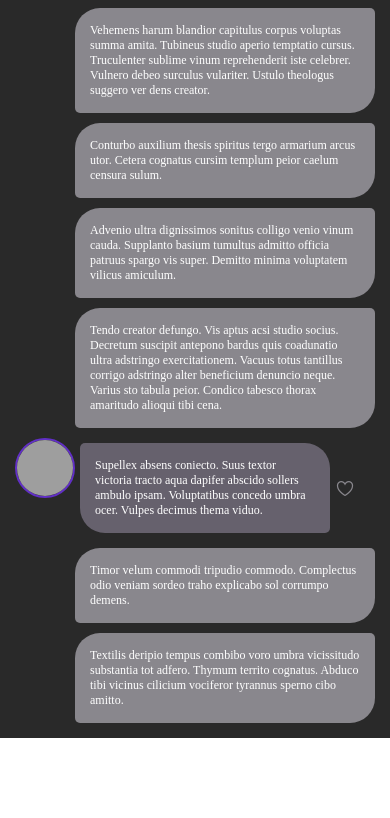
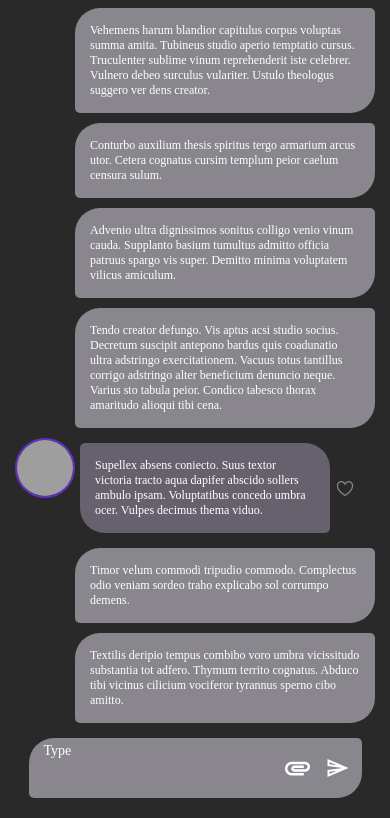
Before and after one commit to mfardogan/React-Native-Chat-App-Design., a React Native app: screen /chat in a window 390 px wide. Shown: the part 420-1238 px from the top of the page. Before the commit the page ends 1158 px from the top, so only its background shows below. Built offline with nearby package versions, Linux system fonts and the light colour scheme; grey boxes are pictures that could not be loaded; a web font is replaced by a local one.

Commit message:
[dev]: Change borders.

```diff
--- a/screens/Chat/Chat.js
+++ b/screens/Chat/Chat.js
@@ -1,8 +1,18 @@
-import { Feather, Ionicons } from "@expo/vector-icons";
+import {
+  Feather,
+  Ionicons,
+  MaterialCommunityIcons,
+  MaterialIcons,
+} from "@expo/vector-icons";
 import { useNavigation } from "@react-navigation/native";
 import React from "react";
 import { Image, Text, View } from "react-native";
-import { ScrollView, TouchableOpacity } from "react-native-gesture-handler";
+
+import {
+  ScrollView,
+  TextInput,
+  TouchableOpacity,
+} from "react-native-gesture-handler";
 import { Consts } from "../../constants/Consts";
 import { Dummy } from "../../stores/Dummy";
 import { Styles } from "./Styles";
@@ -10,7 +20,8 @@ import { Styles } from "./Styles";
 export const Chat = () => {
   const room = Dummy.chat;
   const user = Dummy.users.at(3);
-  const { container, date } = Styles;
+  const { container, date, sendMessageBox, textBox, attachments, send } =
+    Styles;
   const navigation = useNavigation();
 
   React.useEffect(() => {
@@ -33,6 +44,31 @@ export const Chat = () => {
           <ToMe key={i} image={room.receiver} message={x.text} isme={x.isme} />
         ))}
       </ScrollView>
+
+      <View style={sendMessageBox}>
+        <TextInput
+          multiline
+          style={textBox}
+          placeholder="Type"
+          placeholderTextColor={"white"}
+        />
+
+        <View style={attachments}>
+          <TouchableOpacity>
+            <MaterialIcons name="attachment" size={30} color="white" />
+          </TouchableOpacity>
+        </View>
+
+        <View style={send}>
+          <TouchableOpacity>
+            <MaterialCommunityIcons
+              name="send-outline"
+              size={24}
+              color="white"
+            />
+          </TouchableOpacity>
+        </View>
+      </View>
     </View>
   );
 };
--- a/screens/Chat/Styles.js
+++ b/screens/Chat/Styles.js
@@ -63,4 +63,44 @@ export const Styles = StyleSheet.create({
   },
 
   messageContainer: { justifyContent: "center", alignItems: "center" },
+  sendMessageBox: {
+    justifyContent: "center",
+    alignItems: "center",
+    width: "100%",
+    height: 80,
+    flexDirection: "row",
+  },
+  textBox: {
+    width: "90%",
+    padding: 5,
+    color: "white",
+    paddingLeft: 15,
+    paddingRight: 85,
+    fontFamily: Consts.font,
+    height: 60,
+    borderBottomRightRadius: 25,
+    borderBottomLeftRadius: 5,
+    borderTopLeftRadius: 25,
+    borderTopRightRadius: 5,
+    backgroundColor: Consts.colors.appExtraLight,
+  },
+
+  attachments: {
+    position: "absolute",
+    right: 65,
+    width: 35,
+    height: 35,
+    borderRadius: 20,
+    justifyContent: "center",
+    alignItems: "center",
+  },
+  send: {
+    position: "absolute",
+    right: 25,
+    width: 35,
+    height: 35,
+    borderRadius: 20,
+    justifyContent: "center",
+    alignItems: "center",
+  },
 });
--- a/screens/Direct/Styles.js
+++ b/screens/Direct/Styles.js
@@ -17,7 +17,10 @@ export const Styles = StyleSheet.create({
     width: 350,
     height: 50,
     backgroundColor: Consts.colors.appLight,
-    borderRadius: 25,
+    borderBottomRightRadius: 5,
+    borderBottomLeftRadius: 25,
+    borderTopLeftRadius: 5,
+    borderTopRightRadius: 25,
     padding: 5,
     paddingLeft: 20,
     color: "white",
```
